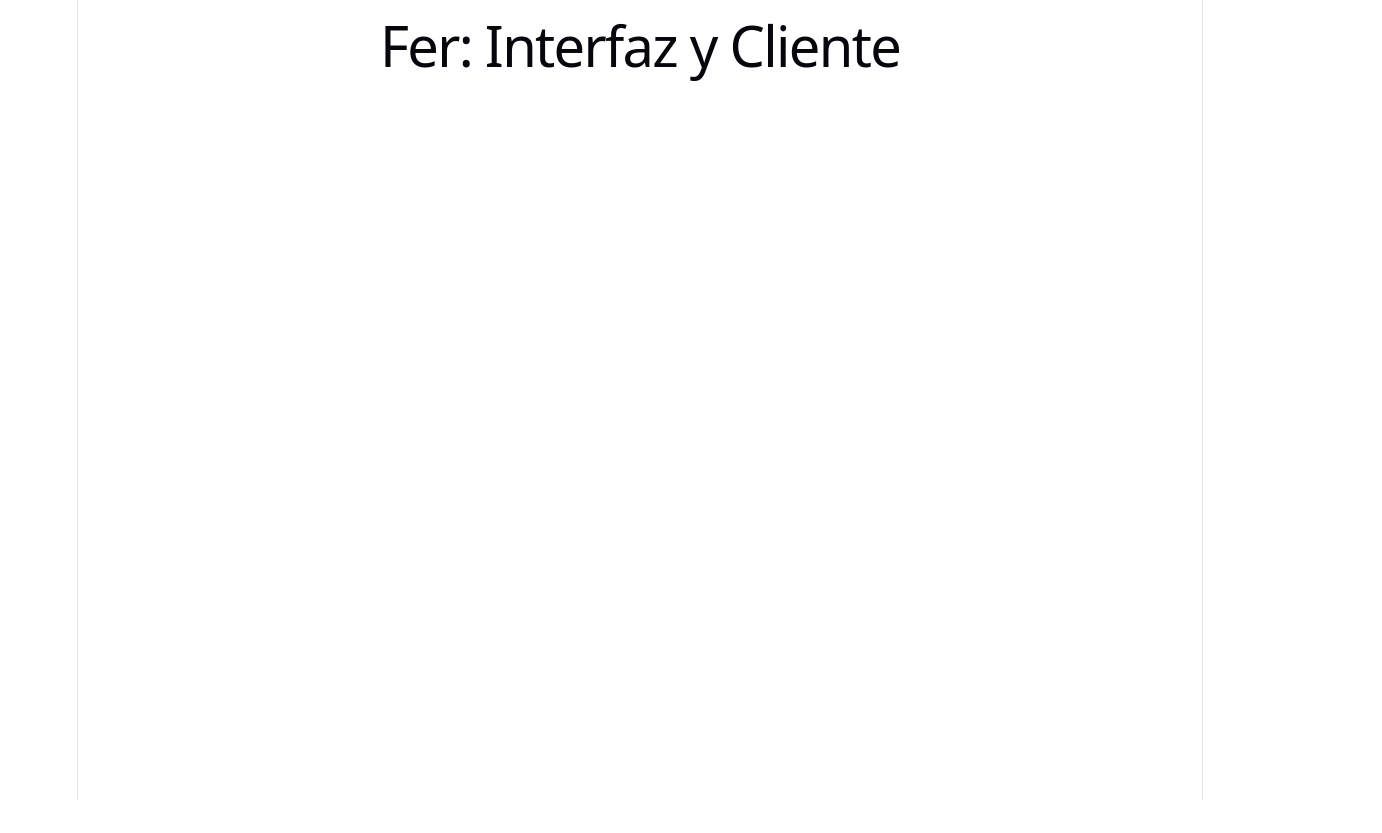
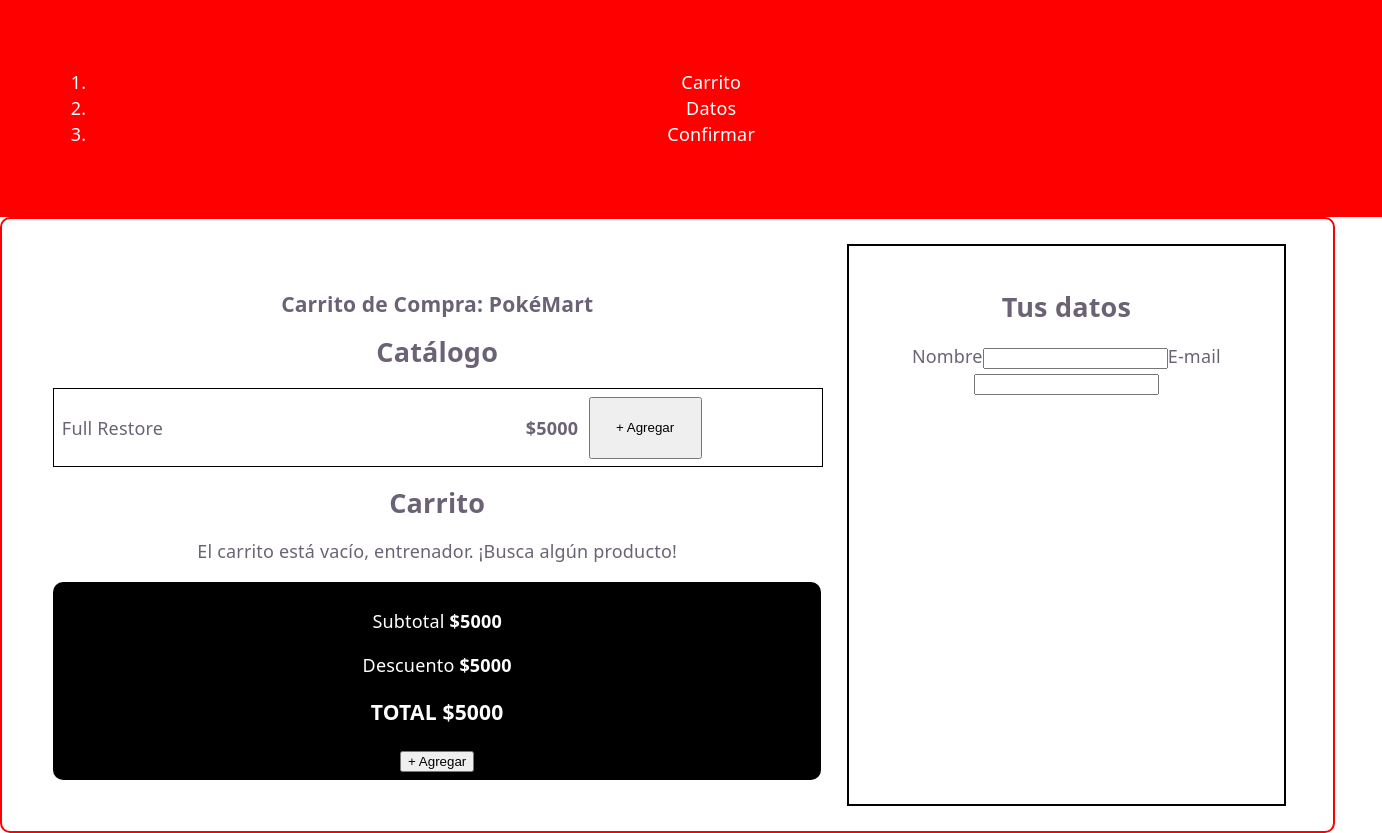
Before and after one commit to sh1fter6/carrito-de-compras, a Vue app: page / in a window 1280 px wide. Shown: the whole page, 1382 px wide, since content can reach past the window. Before the commit the page ends 800 px from the top, so only its background shows below. Built offline with nearby package versions, Linux system fonts and the light colour scheme.

Commit message:
estructura interfaz

```diff
--- a/src/components/FerComp.vue
+++ b/src/components/FerComp.vue
@@ -1,7 +1,104 @@
 <script setup></script>
 
 <template>
-    <h1>Fer: Interfaz y Cliente</h1>
+    <nav>
+        <ol class="steps">
+            <li :class="{ on: paso >= 1 }">Carrito</li>
+            <li :class="{ on: paso >= 2 }">Datos</li>
+            <li :class="{ on: paso >= 3 }">Confirmar</li>
+        </ol>
+    </nav>
+    <section class="main">
+        <article>
+            <h1>Carrito de Compra: PokéMart</h1>
+
+            <h2>Catálogo</h2>
+            <div class="producto">
+                <p>Full Restore <strong>$5000</strong></p>
+                <button>+ Agregar</button>
+            </div>
+
+            <h2>Carrito</h2>
+            <p>El carrito está vacío, entrenador. ¡Busca algún producto!</p>
+            <div class="carrito">
+                <p>Subtotal <strong>$5000</strong></p>
+                <p>Descuento <strong>$5000</strong></p>
+                <h3>TOTAL <strong>$5000</strong></h3>
+                <button>+ Agregar</button>
+            </div>
+        </article>
+
+        <aside>
+            <h2>Tus datos</h2>
+
+            <label>Nombre</label>
+            <input type="text">
+
+            <label>E-mail</label>
+            <input type="text">
+        </aside>
+    </section>
+
+
 </template>
 
-<style scoped></style>
+<style scoped>
+    nav {
+        width: 100%;
+        padding: 4%;
+        background-color: red;
+        color: white;
+    }
+
+    section.main {
+        width: 100%;
+        padding: 2%;
+        border-radius: 10px;
+        border: 2px solid red;
+        display: flex;
+    }
+
+    article {
+        width: 60%;
+        padding: 2%;
+        background-color: white;
+    }
+
+    .producto {
+        width: 98%;
+        padding: 1%;
+        border: 1px solid black;
+        display: flex;
+    }
+
+    .producto p {
+        width: 70%;
+        text-align: left;
+    }
+
+    .producto p strong {
+        padding-left: 5%;
+        padding-right: 2%;
+        float: right;
+    }
+
+    .producto button {
+        width: 15%;
+        padding: 2%;
+    }
+
+    .carrito {
+        width: 98%;
+        padding: 1%;
+        border-radius: 10px;
+        background-color: black;
+        color: white;
+    }
+
+    aside {
+        width: 30%;
+        background-color: white;
+        border: 2px solid black;
+        padding: 2%;
+    }
+</style>
--- a/src/style.css
+++ b/src/style.css
@@ -30,267 +30,16 @@
   }
 }
 
-@media (prefers-color-scheme: dark) {
-  :root {
-    --text: #9ca3af;
-    --text-h: #f3f4f6;
-    --bg: #16171d;
-    --border: #2e303a;
-    --code-bg: #1f2028;
-    --accent: #c084fc;
-    --accent-bg: rgba(192, 132, 252, 0.15);
-    --accent-border: rgba(192, 132, 252, 0.5);
-    --social-bg: rgba(47, 48, 58, 0.5);
-    --shadow:
-      rgba(0, 0, 0, 0.4) 0 10px 15px -3px, rgba(0, 0, 0, 0.25) 0 4px 6px -2px;
-  }
-
-  #social .button-icon {
-    filter: invert(1) brightness(2);
-  }
-}
-
 body {
   margin: 0;
 }
 
-h1,
-h2 {
-  font-family: var(--heading);
-  font-weight: 500;
-  color: var(--text-h);
-}
-
-h1 {
-  font-size: 56px;
-  letter-spacing: -1.68px;
-  margin: 32px 0;
-  @media (max-width: 1024px) {
-    font-size: 36px;
-    margin: 20px 0;
-  }
-}
-h2 {
-  font-size: 24px;
-  line-height: 118%;
-  letter-spacing: -0.24px;
-  margin: 0 0 8px;
-  @media (max-width: 1024px) {
-    font-size: 20px;
-  }
-}
-p {
-  margin: 0;
-}
-
-code,
-.counter {
-  font-family: var(--mono);
-  display: inline-flex;
-  border-radius: 4px;
-  color: var(--text-h);
-}
-
-code {
-  font-size: 15px;
-  line-height: 135%;
-  padding: 4px 8px;
-  background: var(--code-bg);
-}
-
-.counter {
-  font-size: 16px;
-  padding: 5px 10px;
-  border-radius: 5px;
-  color: var(--accent);
-  background: var(--accent-bg);
-  border: 2px solid transparent;
-  transition: border-color 0.3s;
-  margin-bottom: 24px;
-
-  &:hover {
-    border-color: var(--accent-border);
-  }
-  &:focus-visible {
-    outline: 2px solid var(--accent);
-    outline-offset: 2px;
-  }
-}
-
-.hero {
-  position: relative;
-
-  .base,
-  .framework,
-  .vite {
-    inset-inline: 0;
-    margin: 0 auto;
-  }
-
-  .base {
-    width: 170px;
-    position: relative;
-    z-index: 0;
-  }
-
-  .framework,
-  .vite {
-    position: absolute;
-  }
-
-  .framework {
-    z-index: 1;
-    top: 34px;
-    height: 28px;
-    transform: perspective(2000px) rotateZ(300deg) rotateX(44deg) rotateY(39deg)
-      scale(1.4);
-  }
-
-  .vite {
-    z-index: 0;
-    top: 107px;
-    height: 26px;
-    width: auto;
-    transform: perspective(2000px) rotateZ(300deg) rotateX(40deg) rotateY(39deg)
-      scale(0.8);
-  }
-}
-
 #app {
-  width: 1126px;
-  max-width: 100%;
+  width: 100%;
   margin: 0 auto;
   text-align: center;
-  border-inline: 1px solid var(--border);
   min-height: 100svh;
   display: flex;
   flex-direction: column;
   box-sizing: border-box;
 }
-
-#center {
-  display: flex;
-  flex-direction: column;
-  gap: 25px;
-  place-content: center;
-  place-items: center;
-  flex-grow: 1;
-
-  @media (max-width: 1024px) {
-    padding: 32px 20px 24px;
-    gap: 18px;
-  }
-}
-
-#next-steps {
-  display: flex;
-  border-top: 1px solid var(--border);
-  text-align: left;
-
-  & > div {
-    flex: 1 1 0;
-    padding: 32px;
-    @media (max-width: 1024px) {
-      padding: 24px 20px;
-    }
-  }
-
-  .icon {
-    margin-bottom: 16px;
-    width: 22px;
-    height: 22px;
-  }
-
-  @media (max-width: 1024px) {
-    flex-direction: column;
-    text-align: center;
-  }
-}
-
-#docs {
-  border-right: 1px solid var(--border);
-
-  @media (max-width: 1024px) {
-    border-right: none;
-    border-bottom: 1px solid var(--border);
-  }
-}
-
-#next-steps ul {
-  list-style: none;
-  padding: 0;
-  display: flex;
-  gap: 8px;
-  margin: 32px 0 0;
-
-  .logo {
-    height: 18px;
-  }
-
-  a {
-    color: var(--text-h);
-    font-size: 16px;
-    border-radius: 6px;
-    background: var(--social-bg);
-    display: flex;
-    padding: 6px 12px;
-    align-items: center;
-    gap: 8px;
-    text-decoration: none;
-    transition: box-shadow 0.3s;
-
-    &:hover {
-      box-shadow: var(--shadow);
-    }
-    .button-icon {
-      height: 18px;
-      width: 18px;
-    }
-  }
-
-  @media (max-width: 1024px) {
-    margin-top: 20px;
-    flex-wrap: wrap;
-    justify-content: center;
-
-    li {
-      flex: 1 1 calc(50% - 8px);
-    }
-
-    a {
-      width: 100%;
-      justify-content: center;
-      box-sizing: border-box;
-    }
-  }
-}
-
-#spacer {
-  height: 88px;
-  border-top: 1px solid var(--border);
-  @media (max-width: 1024px) {
-    height: 48px;
-  }
-}
-
-.ticks {
-  position: relative;
-  width: 100%;
-
-  &::before,
-  &::after {
-    content: '';
-    position: absolute;
-    top: -4.5px;
-    border: 5px solid transparent;
-  }
-
-  &::before {
-    left: 0;
-    border-left-color: var(--border);
-  }
-  &::after {
-    right: 0;
-    border-right-color: var(--border);
-  }
-}
```
